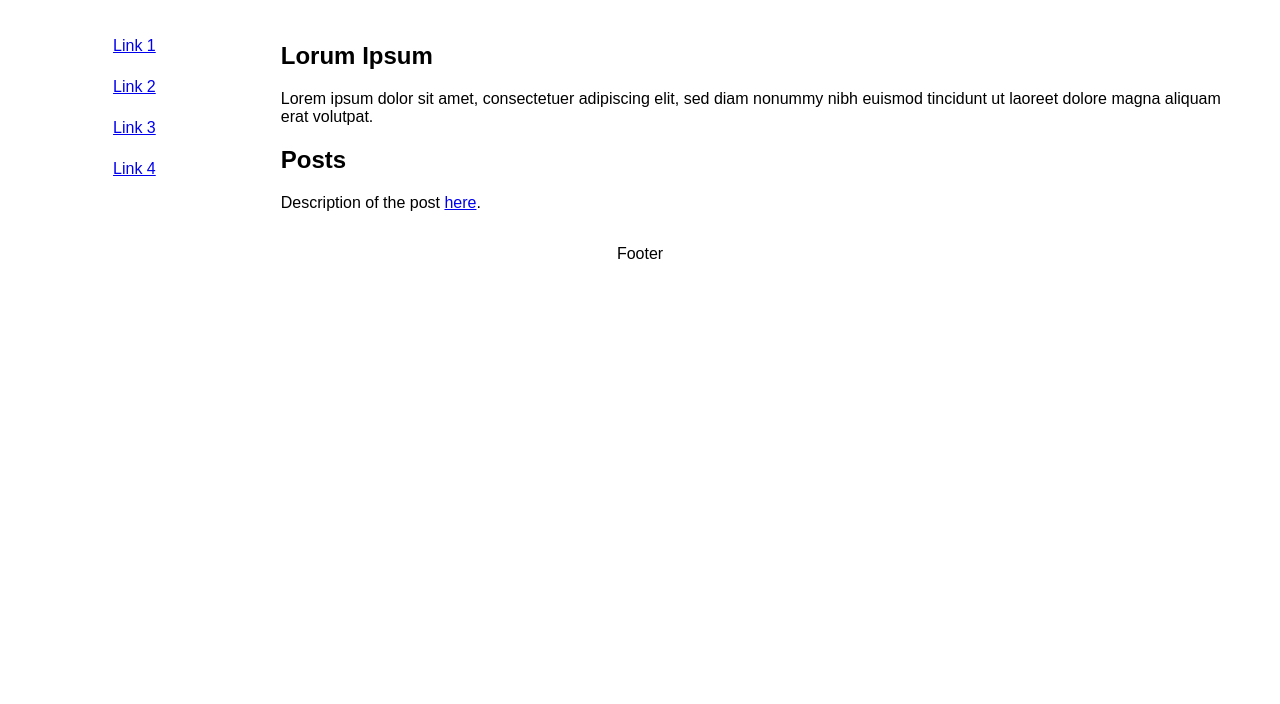
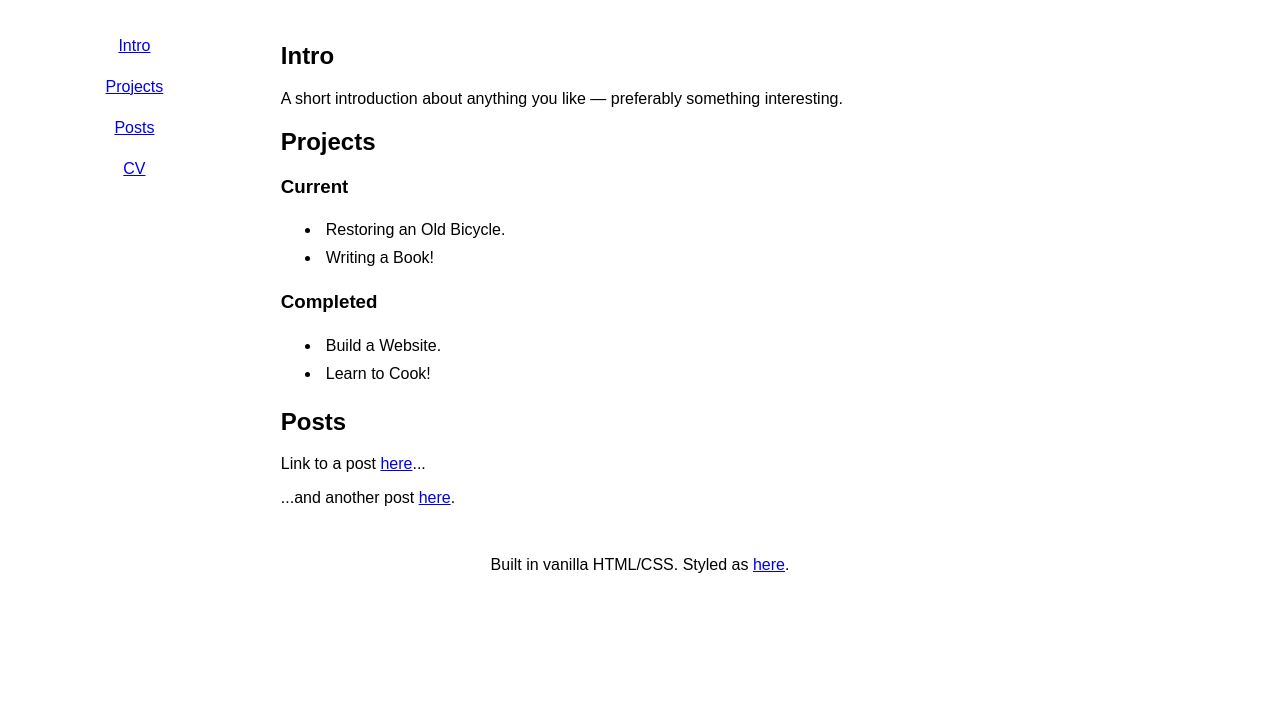
Before and after one commit to user-a970/user-a970.github.io, a plain HTML site: page index.html in a window 1280 px wide. Shown: the part 96-800 px from the top of the page. Drawn offline with Linux system fonts and the light colour scheme.

Commit message:
added some stuff

```diff
--- /dev/null
+++ b/css/styles.css
@@ -0,0 +1,57 @@
+* {
+  box-sizing: border-box;
+}
+
+.home {
+  padding: 15px;
+  text-align: center;
+}
+
+.menu {
+  float: left;
+  width: 20%;
+  text-align: center;
+}
+
+.menu a {
+  padding: 8px;
+  margin-top: 7px;
+  display: block;
+  width: 100%;
+}
+
+.main {
+  float: left;
+  width: 80%;
+  padding: 0 20px;
+}
+
+.main ul li {
+  padding: 5px;
+}
+
+.footer {
+  text-align: center;
+  padding: 10px;
+  margin-top: 7px;
+}
+
+body {
+  font-family: Arial, sans-serif;
+}
+
+pre code {
+  background-color: #eee;
+  border: 1px solid #999;
+  display: block;
+  padding: 20px;
+}
+
+@media only screen and (max-width: 620px) {
+
+  /* For mobile phones: */
+  .menu,
+  .main {
+    width: 100%;
+  }
+}
--- a/index.html
+++ b/index.html
@@ -3,77 +3,81 @@
 
 <head>
   <meta charset="utf-8">
-    <title>FirstName LastName &middot; Current Employer</title>
-    <meta name="description" content="Name, at Employer, Working on X">
+
+  <title>FirstName LastName &middot; Website</title>
+
+  <meta name="keywords" content="HTML, CSS, Other">
+  <meta name="description" content="Professional ">
+  <meta name="author" content="FirstName LastName">
   <meta name="viewport" content="width=device-width, initial-scale=1.0">
-    <link href="https://github.com/user" rel="me"> <!-- what does this mean? -->
-    <style>
-        * {
-            box-sizing: border-box;
-        }
 
-        .menu {
-            float: left;
-            width: 20%;
-            text-align: center;
-        }
+  <link rel="stylesheet" href="./css/styles.css">
 
-        .menu a {
-            padding: 8px;
-            margin-top: 7px;
-            display: block;
-            width: 100%;
-        }
-
-        .main {
-            float: left;
-            width: 80%;
-            padding: 0 20px;
-        }
-
-        @media only screen and (max-width: 620px) {
-
-            /* For mobile phones: */
-            .menu,
-            .main {
-                width: 100%;
-            }
-        }
-    </style>
 </head>
 
-<body style="font-family:Arial,sans-serif;">
+<body>
 
-    <div style="padding:15px;text-align:center;">
-        <h1>Hello World</h1>
+  <div class="home">
+
+    <h1>Welcome</h1>
+
   </div>
 
   <div style="overflow:auto">
+
     <div class="menu">
-            <a href="#">Link 1</a>
-            <a href="#">Link 2</a>
-            <a href="#">Link 3</a>
-            <a href="#">Link 4</a>
+
+      <a href="#intro">Intro</a>
+
+      <a href="#projects">Projects</a>
+
+      <a href="#">Posts</a>
+
+      <a href="#">CV</a>
+
     </div>
 
     <div class="main">
-            <h2>Lorum Ipsum</h2>
-            <p>
-                Lorem ipsum dolor sit amet, consectetuer adipiscing elit, sed diam nonummy nibh euismod tincidunt ut
-                laoreet dolore magna aliquam erat volutpat.
-            </p>
+
+      <h2 id="intro">Intro</h2>
+
+      <p>A short introduction about anything you like &mdash; preferably something interesting.</p>
+
+      <h2 id="projects">Projects</h2>
+
+      <h3>Current</h3>
+
+      <ul>
+        <li>Restoring an Old Bicycle.
+        <li>Writing a Book!
+      </ul>
+
+      <h3>Completed</h3>
+
+      <ul>
+        <li>Build a Website.
+        <li>Learn to Cook!
+      </ul>
 
       <h2>Posts</h2>
-            <p>
-                Description of the post <a href="posts/some_post.html">here</a>.
-            </p>
 
+      <p>Link to a post <a href="./posts/some_post.html">here</a>...</p>
+
+      <p>...and another post <a href="./posts/another_post.html">here</a>.</p>
 
     </div>
 
   </div>
 
-    <div style="text-align:center;padding:10px;margin-top:7px;">Footer</div>
+  <div class="footer">
+
+    <p>
+      Built in vanilla HTML/CSS.
+      Styled as
+      <a href="https://google.github.io/styleguide/htmlcssguide.html">here</a>.
+    </p>
+
+  </div>
 
 </body>
 
```
Also changed, not shown: common/navigation.html (added, +6 -0 lines), posts/another_post.html (added, +41 -0 lines), common/footer.html (added), common/header.html (added). Lines whose indentation alone changed are shown as unchanged.
